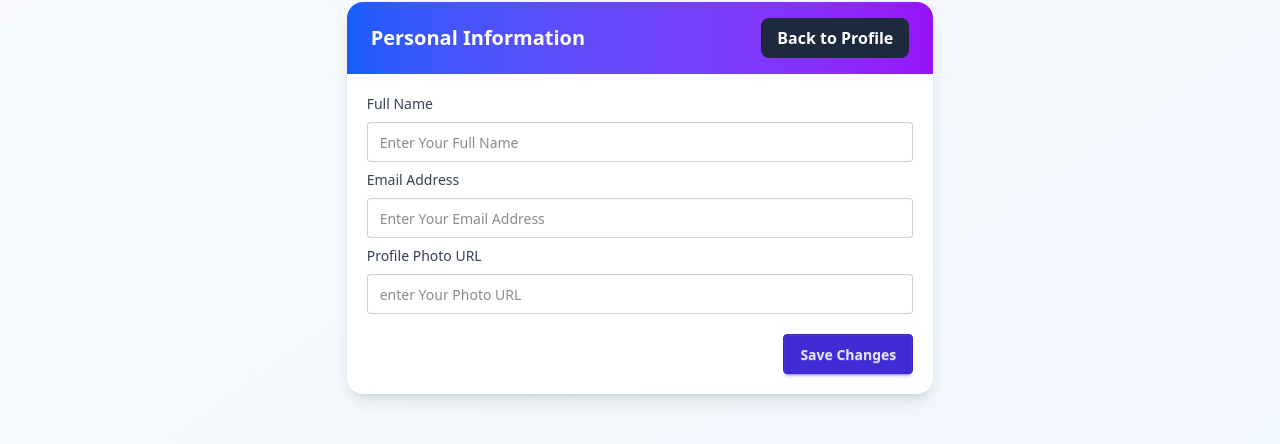
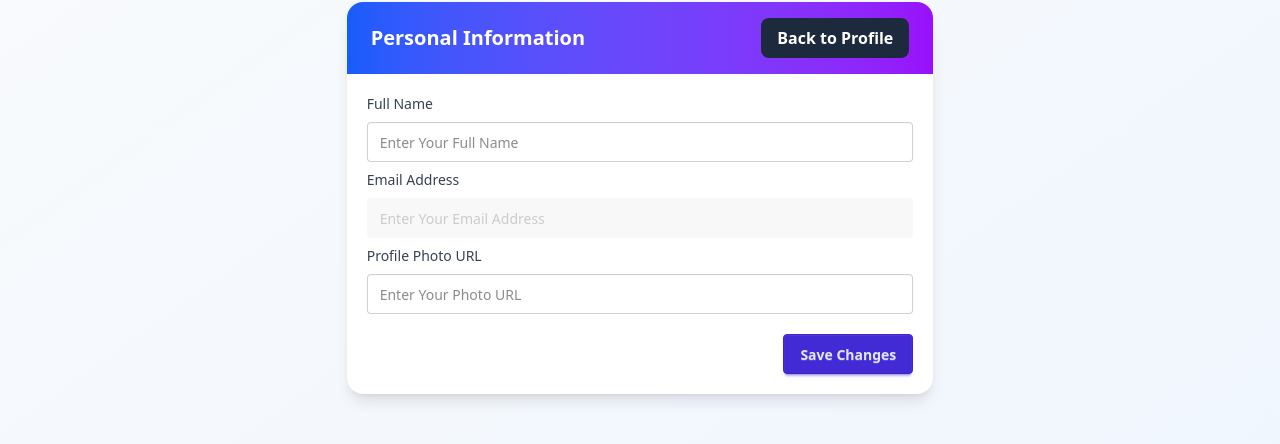
Before and after one commit to ahmed-1430/Warm-Paws-Pet-Care-In-Winter, a React (Vite) app: page /user/profile/edit-profile in a window 1280 px wide. Shown: the part 124-568 px from the top of the page. Built offline with nearby package versions, Linux system fonts and the light colour scheme; no server answers.

Commit message:
update profile functionality added

```diff
--- a/src/Pages/EditProfile.jsx
+++ b/src/Pages/EditProfile.jsx
@@ -1,7 +1,41 @@
-import React from 'react';
-import { NavLink } from 'react-router';
+import React, { useState, useEffect, use } from 'react';
+import { NavLink, useNavigate } from 'react-router';
+import { AuthContext } from '../Provider/AuthProvider';
+import { toast } from 'react-toastify';
 
 const EditProfile = () => {
+    const { user, updateUser, setUser } = use(AuthContext);
+    const navigate = useNavigate();
+    const [name, setName] = useState('');
+    const [email, setEmail] = useState('');
+    const [photoURL, setPhotoURL] = useState('');
+    useEffect(() => {
+        if (user) {
+            setName(user.displayName || '');
+            setEmail(user.email || '');
+            setPhotoURL(user.photoURL || '');
+        }
+    }, [user]);
+    const handleSaveChanges = (e) => {
+        e.preventDefault();
+        if (!name || !email) {
+            toast.error('Name and Email are required');
+            return;
+        }
+
+        updateUser({ displayName: name, photoURL })
+            .then(() => {
+                setUser({ ...user, displayName: name, photoURL });
+                toast.success('Profile updated successfully ✅');
+                setTimeout(() => {
+                    navigate('/user/profile');
+                }, 1500);
+            })
+            .catch((error) => {
+                console.error(error);
+                toast.error(`Failed to update profile: ${error.message}`);
+            });
+    };
     return (
         <div className='my-15'>
             <div className="md:w-8/12 lg:w-6/12 mx-auto">
@@ -9,26 +43,31 @@ const EditProfile = () => {
                     <div className="bg-linear-to-r from-blue-600 to-purple-600 px-6 py-4">
                         <div className="flex justify-between items-center">
                             <h3 className="md:text-xl font-semibold text-white">Personal Information</h3>
-                            <NavLink to="/user/profile" className="px-4 py-2 bg-white text-blue-600 rounded-lg font-semibold hover:bg-blue-50 transition-colors" >Back to Profile</NavLink>
+                            <NavLink to="/user/profile" className="px-4 py-2 bg-white text-blue-600 rounded-lg font-semibold hover:bg-blue-50 transition-colors">
+                                Back to Profile
+                            </NavLink>
                         </div>
                     </div>
-
                     {/* users Editable info Content */}
-
-                    <div className="gap-6 p-5 space-y-2">
+                    <form onSubmit={handleSaveChanges} className="gap-6 p-5 space-y-2">
                         <label className="block text-sm font-medium text-gray-700 mb-2"> Full Name </label>
-                        <input type="text" className="input w-full" placeholder="Enter Your Full Name" />
+                        <input
+                            type="text"
+                            className="input w-full"
+                            placeholder="Enter Your Full Name"
+                            value={name}
+                            onChange={(e) => setName(e.target.value)}
+                        />
                         <label className="block text-sm font-medium text-gray-700 mb-2"> Email Address </label>
-                        <input type="email" className="input w-full" placeholder="Enter Your Email Address" />
+                        <input type="email" className="input w-full" placeholder="Enter Your Email Address" value={email} onChange={(e) => setEmail(e.target.value)} disabled/>
                         <label className="block text-sm font-medium text-gray-700 mb-2"> Profile Photo URL </label>
-                        <input type="text" className="input w-full" placeholder="enter Your Photo URL" />
+                        <input type="text" className="input w-full" placeholder="Enter Your Photo URL" value={photoURL} onChange={(e) => setPhotoURL(e.target.value)}/>
                         <div className='flex justify-end pt-3'>
-                            <button className='btn btn-primary'>Save Changes</button>
+                            <button type="submit" className='btn btn-primary'>Save Changes</button>
                         </div>
-                    </div>
+                    </form>
                 </div>
             </div>
-
         </div>
     );
 };
```
